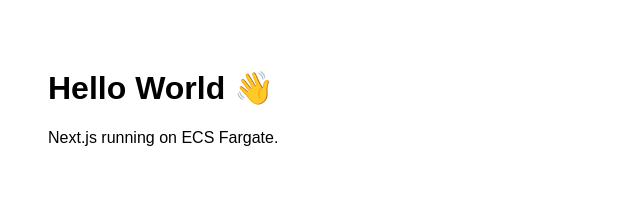
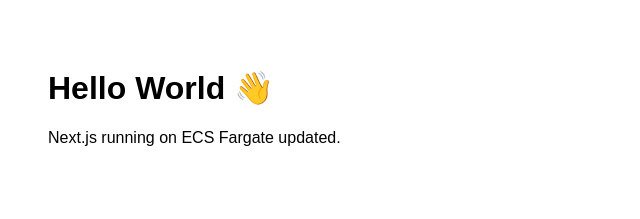
Before and after one commit to bullekam/bullekam-feedmill-code, a Next.js app: page / in a window 1280 px wide. Shown: the top 219 px of the page, without its empty margins (0-640 px from the left). Built offline with nearby package versions, Linux system fonts and the light colour scheme.

Commit message:
updates & automation
Signed-off-by: Amberetu <ajamb923@gmail.com>

```diff
--- a/pages/index.js
+++ b/pages/index.js
@@ -2,7 +2,7 @@
   return (
     <main style={{ fontFamily: "Arial, sans-serif", padding: 40 }}>
       <h1>Hello World 👋</h1>
-      <p>Next.js running on ECS Fargate.</p>
+      <p>Next.js running on ECS Fargate updated.</p>
     </main>
   );
 }
```
